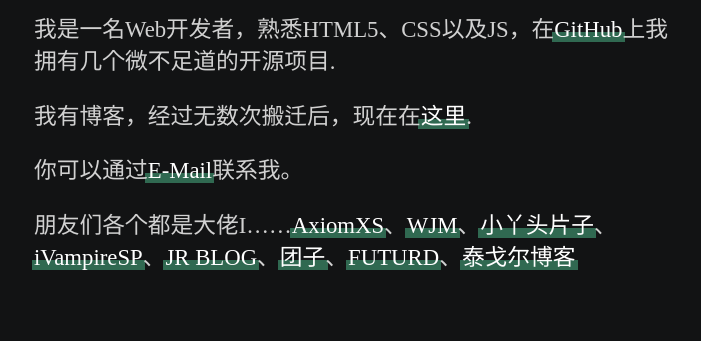
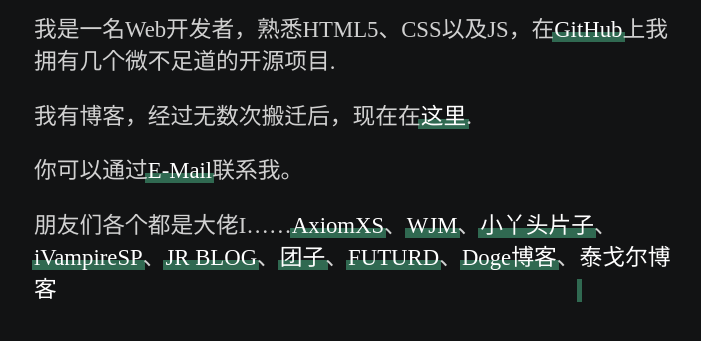
Before and after one commit to adkinsmpage/www.adkinsm.top, a plain HTML site: page index.html in a window 1280 px wide. Shown: the part 257-598 px from the top of the page, without its empty margins (102-803 px from the left). Drawn offline with Linux system fonts and the light colour scheme.

Commit message:
Update index.html

```diff
--- a/index.html
+++ b/index.html
@@ -66,7 +66,7 @@
     你可以通过<a href="mailto:3020035335@qq.com">E-Mail</a>联系我。
   </p>
   <p>
-    朋友们各个都是大佬I……<a href="//www.axiomxs.com">AxiomXS</a>、<a href="//vcux5n.coding-pages.com/">WJM</a>、<a href="//www.cnblogs.com/xytpz/">小丫头片子</a>、<a href="//ivampiresp.com/">iVampireSP</a>、<a href="//blog.jrcloud.vip/">JR BLOG</a>、<a href="//www.mikuchan.top/">团子</a>、<a href="//www.futurd.cn/">FUTURD</a>、<a href="https://www.iftiger.com/">泰戈尔博客</a>
+    朋友们各个都是大佬I……<a href="//www.axiomxs.com">AxiomXS</a>、<a href="//vcux5n.coding-pages.com/">WJM</a>、<a href="//www.cnblogs.com/xytpz/">小丫头片子</a>、<a href="//ivampiresp.com/">iVampireSP</a>、<a href="//blog.jrcloud.vip/">JR BLOG</a>、<a href="//www.mikuchan.top/">团子</a>、<a href="//www.futurd.cn/">FUTURD</a>、<a href="https://www.littledoge.top/">Doge博客</a>、<a href="https://www.iftiger.com/">泰戈尔博客</a>
   </p>
 </body>
 
```
